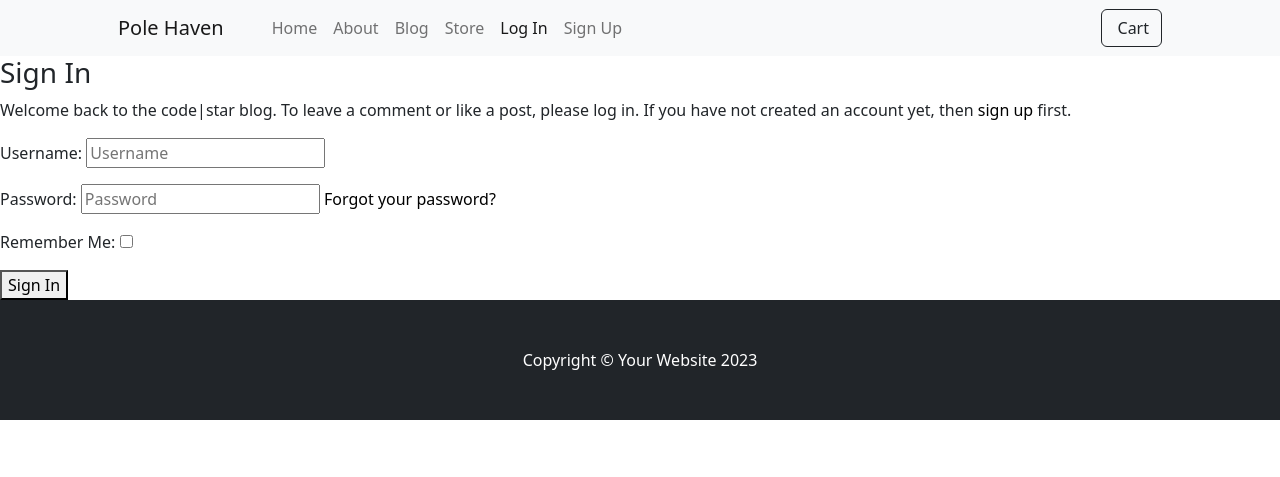
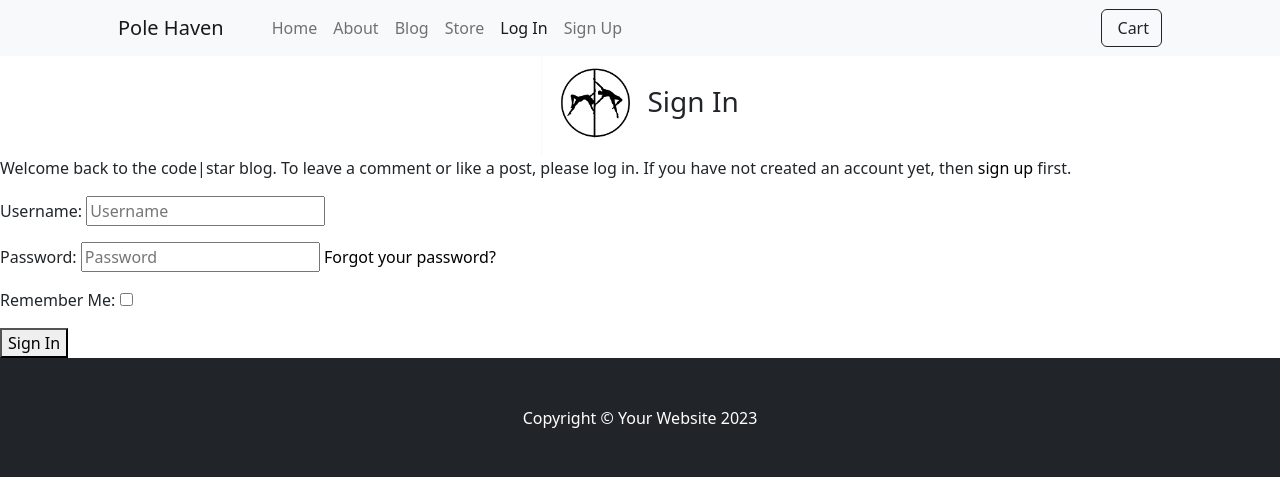
Before and after one commit to Cmorgan21/pole-haven, a Django app: page /accounts/login/ in a window 1280 px wide. Shown: the top 477 px of the page. Run offline with Django 4.2, Linux system fonts and the light colour scheme; some libraries are stand-ins or nearby versions.

Commit message:
add website logo

```diff
--- a/static/css/form.css
+++ b/static/css/form.css
@@ -0,0 +1,12 @@
+.logo-image {
+    height: 100px;
+}
+
+.form-header {
+    display: flex;
+    justify-content: center;
+    align-items: center;
+}
+
+.form-title {
+}
--- a/templates/account/login.html
+++ b/templates/account/login.html
@@ -13,7 +13,8 @@
 
 <div class="form-container">
     <div class="form-header">
-        <h3>{% trans "Sign In" %}</h3>
+        <img class="logo-image" src="{% static 'images/pole-haven-logo.png' %}" alt="placeholder image">
+        <h3 class="form-title">{% trans "Sign In" %}</h3>
     </div>
     <div class="form-paragraph">
         <p>{% blocktrans %}Welcome back to the code|star blog. To leave a comment or like a post, please log in. If
```
Also changed, not shown: static/images/pole-haven-logo.png (added).
